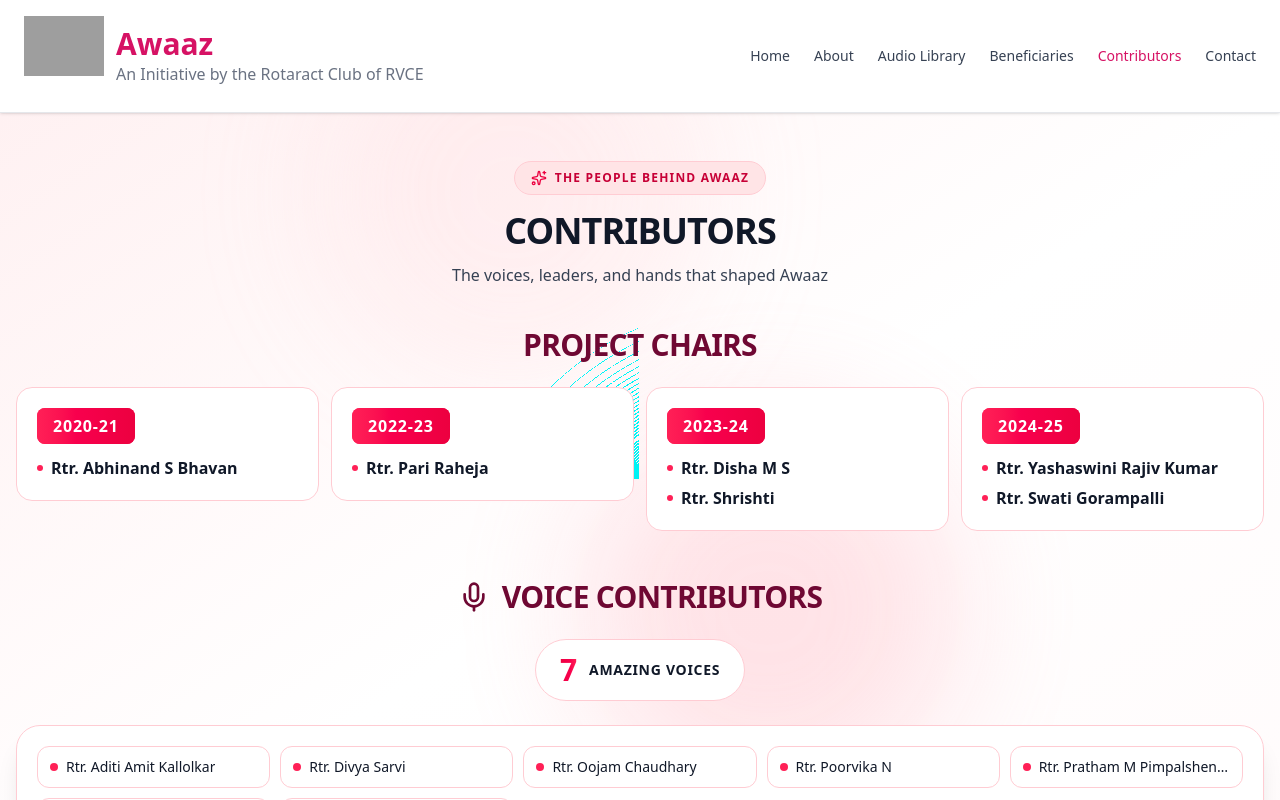
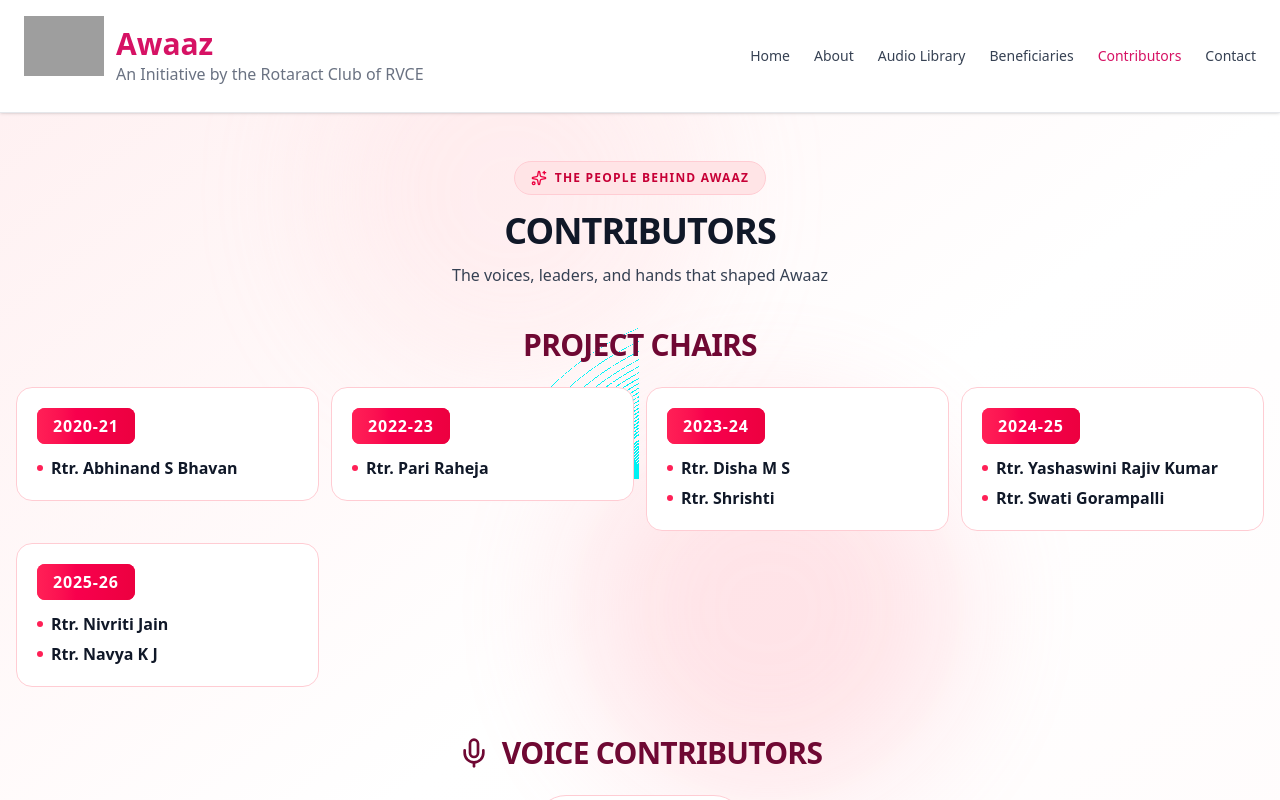
Before and after one commit to samkitsamsukha/awaaz-rotaract-rvce, a React (Vite) app: page / in a window 1280 px wide. Both pictures are taken after a click on the button "Contributors". Shown: the top 800 px of the page. Built offline with nearby package versions, Linux system fonts and the light colour scheme; grey boxes are pictures that could not be loaded.

Commit message:
add event chairs for 2025-26

```diff
--- a/src/components/ContributorsPage.jsx
+++ b/src/components/ContributorsPage.jsx
@@ -18,6 +18,10 @@ const eventChairs = [
     {
         year: "2024-25",
         chairs: ["Rtr. Yashaswini Rajiv Kumar", "Rtr. Swati Gorampalli"]
+    },
+    {
+        year: "2025-26",
+        chairs: ["Rtr. Nivriti Jain", "Rtr. Navya K J"]
     },
 ]
 
```
